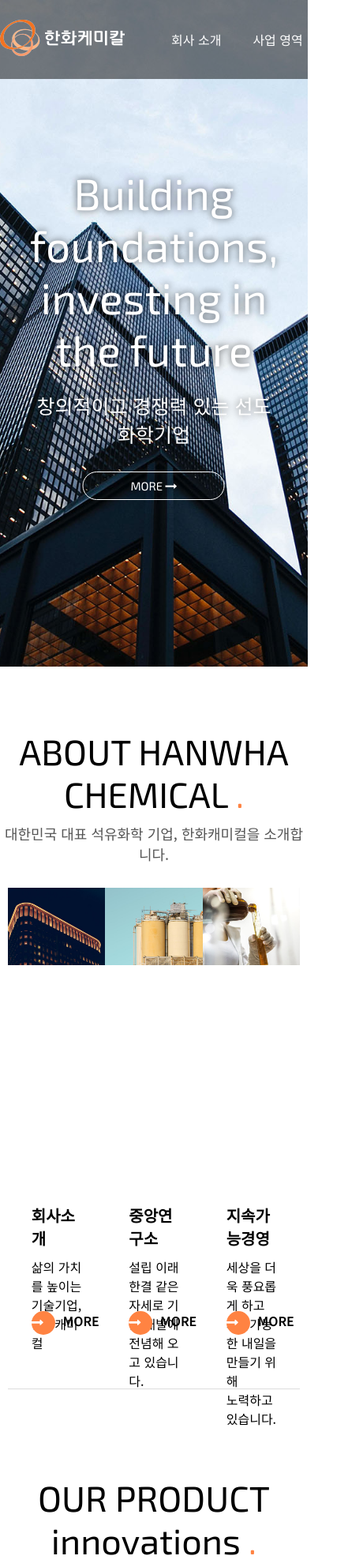
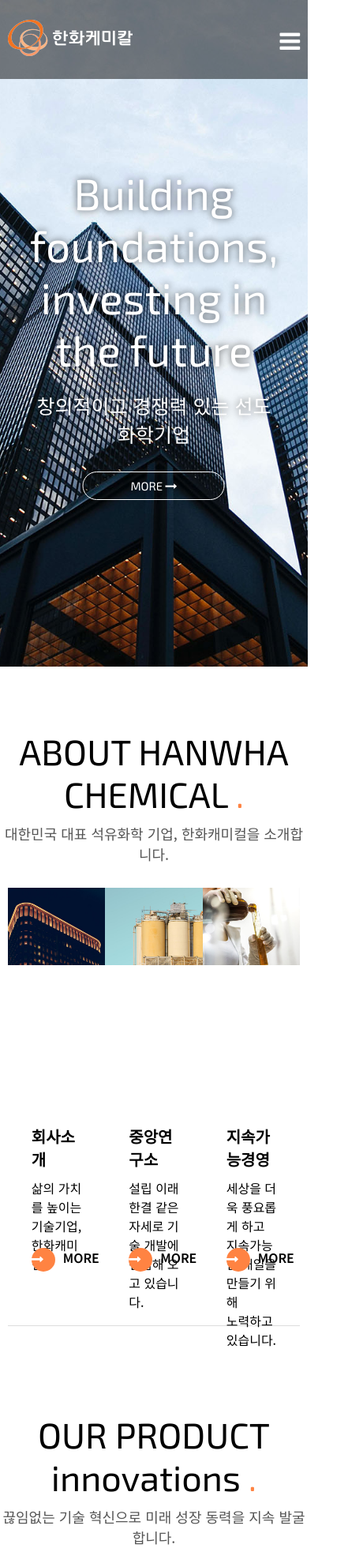
Before and after one commit to smcmin/hanwha, a plain HTML site: page index.html in a window 390 px wide. Shown: the top 1984 px of the page at 79% size, 460 px wide, since content can reach past the window. Drawn offline with Linux system fonts and the light colour scheme.

Commit message:
1200 반응형

```diff
--- a/css/main.css
+++ b/css/main.css
@@ -438,7 +438,7 @@ section.sns {
   margin-bottom: 60px;
 }
 section.sns::after {
-  content: '';
+  content: "";
   display: block;
   clear: both;
 }
@@ -628,3 +628,35 @@ footer .inner .list li a:focus {
     right: -13px;
   }
 }
+
+/* 태블릿 1024 */
+@media screen and (max-width: 1200px) {
+  header .inner-header {
+    width: 95%;
+    min-width: 90%;
+  }
+  .inner-header .gnb,
+  .inner-header .tnb {
+    display: none;
+  }
+  .inner-header .gnb-mo {
+    display: block;
+    color: #fff;
+    font-size: 30px;
+    float: right;
+    /* margin-right: 20px; */
+    line-height: 100px;
+  }
+  section.about ul li a p.img {
+    height: 270px;
+  }
+  section.about ul li a .text p.more {
+    margin-top: 40px;
+  }
+  section.me {
+    margin-bottom: 50px;
+  }
+  footer .list {
+    display: none;
+  }
+}
```
